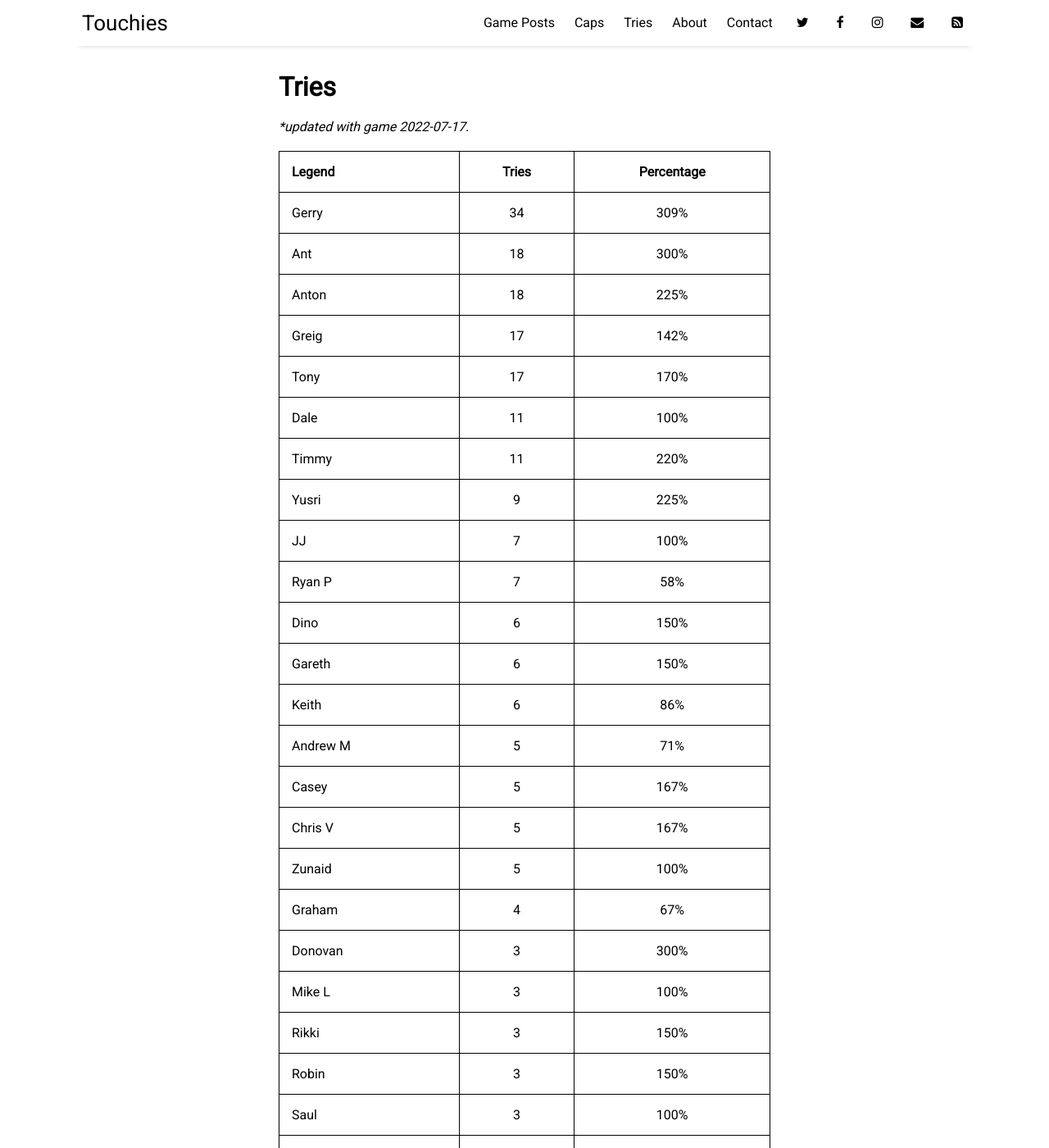
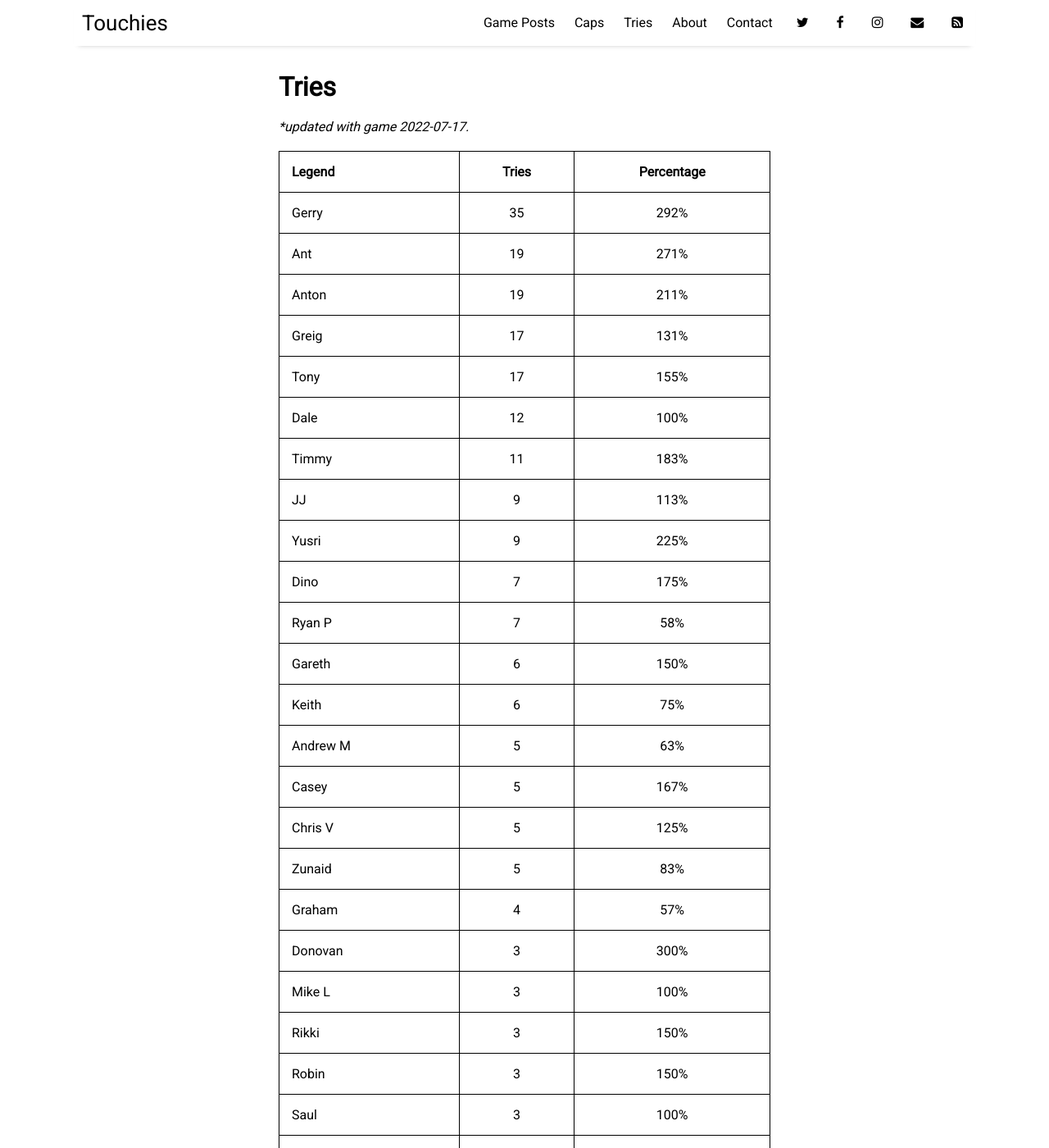
Before and after one commit to sundayrugby/sundayrugby.github.io, a Jekyll site: the page built from pages/tries.md, in a window 1280 px wide and 1400 px high. Shown: the whole window at 82% size. Built offline with Jekyll 4.4.1, drawn with Linux system fonts in a browser that asks for light colours; nearby versions of some CDN libraries.

Commit message:
Update tries.md

```diff
--- a/pages/tries.md
+++ b/pages/tries.md
@@ -9,24 +9,24 @@ permalink: /tries
 
 Legend               | Tries               | Percentage
 --------------------- | :------------------: | :------------------:
-Gerry|34|309%
-Ant|18|300%
-Anton|18|225%
-Greig|17|142%
-Tony|17|170%
-Dale|11|100%
-Timmy|11|220%
+Gerry|35|292%
+Ant|19|271%
+Anton|19|211%
+Greig|17|131%
+Tony|17|155%
+Dale|12|100%
+Timmy|11|183%
+JJ|9|113%
 Yusri|9|225%
-JJ|7|100%
+Dino|7|175%
 Ryan P|7|58%
-Dino|6|150%
 Gareth|6|150%
-Keith|6|86%
-Andrew M|5|71%
+Keith|6|75%
+Andrew M|5|63%
 Casey|5|167%
-Chris V|5|167%
-Zunaid|5|100%
-Graham|4|67%
+Chris V|5|125%
+Zunaid|5|83%
+Graham|4|57%
 Donovan|3|300%
 Mike L|3|100%
 Rikki|3|150%
@@ -35,11 +35,12 @@ Saul|3|100%
 Andrew S|2|200%
 Chad|2|200%
 Chris W|2|50%
-Ferdi|2|67%
+Ferdi|2|50%
 Nic B|2|200%
 Rich|2|100%
 Terry|2|33%
 Brenden|1|50%
 Dylan|1|100%
+Grant R|1|50%
 Ryan L|1|13%
 Wazza|1|100%
```
